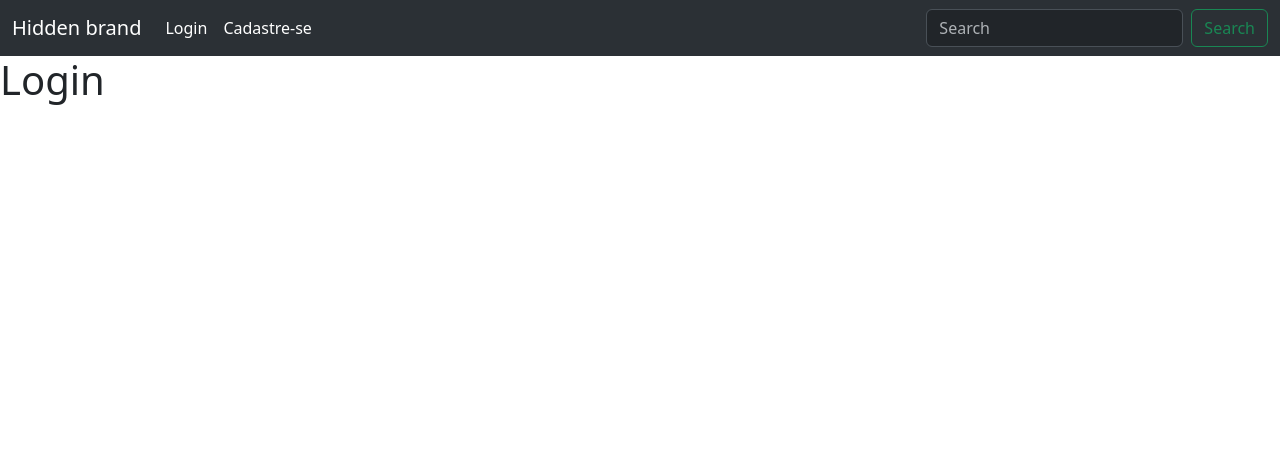
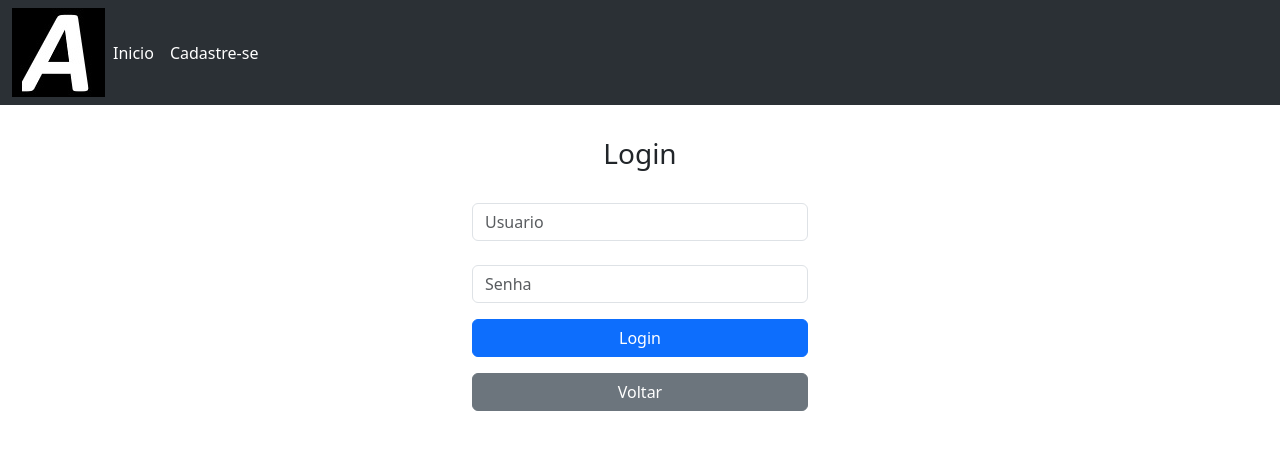
Before and after one commit to arturvavs/user_register_project, a Flask app: page /login in a window 1280 px wide. Shown: the top 450 px of the page. Run offline with Flask 3, Linux system fonts and the light colour scheme.

Commit message:
Criação da tela de login versão 1.0

```diff
--- a/application/templates/login.html
+++ b/application/templates/login.html
@@ -1,5 +1,46 @@
 {%extends 'main.html'%} {%block title%}Login{%endblock%}
-{%block navbar_home%}{%endblock%}
+{%block navbar_login%}{%endblock%}
+{%block navbar_fullsearch%}{%endblock%}
 {%block content%}
-<h1>Login</h1>
+<style>
+    .form-group{
+        margin: 0 auto;
+        width: 100%;
+        max-width: 25rem;
+        padding: 2rem;
+    }
+
+    .btn-primary{
+        margin-top: 1rem;
+        width: 100%;
+    }
+
+    .btn-secondary{
+        margin-top: 1rem;
+        width: 100%;
+    }
+
+</style>
+
+<div class="container">
+    <form class="form-group" method="POST">
+        <h3 align="center">Login</h3>
+        <div>
+            <label for="userName"></label>
+            <input type="text" class="form-control" id="userName" name="userName" placeholder="Usuario"/>
+
+        </div>
+
+        <div>
+            <label for="password1"></label>
+            <input type="password" class="form-control" id="password1" name="password1" placeholder="Senha"/>
+
+        </div>
+
+        <div class="buttons">
+            <button type="submit" class="btn btn-primary">Login</button>
+            <a class="btn btn-secondary" href="/home" role="button">Voltar</a>
+        </div>
+    </form>
+</div>
 {%endblock%}
--- a/application/templates/main.html
+++ b/application/templates/main.html
@@ -21,7 +21,7 @@
             {%block navbar_collapse%}
           <div class="collapse navbar-collapse" id="navbarTogglerDemo01">
             {%block navbar_hidden_brand%}
-            <a class="navbar-brand" href="#">Hidden brand</a>
+            <img src="A.jpg">
             {%endblock%}
             <ul class="navbar-nav me-auto mb-2 mb-lg-0">
                 {%block navbar_home%}
@@ -31,7 +31,7 @@
                     </li>
                 </div>
                 {%endblock%}
-                {%block navbar_link%}
+                {%block navbar_login%}
               <li class="nav-item">
                 <a class="nav-link active" aria-current="page" href="/login">Login</a>
               </li>
```
Also changed, not shown: application/templates/images/A.jpg (added), application/templates/images/A.png (added), application/templates/images/Logo2.png (added), application/templates/images/LogoJPG.jpg (added).
